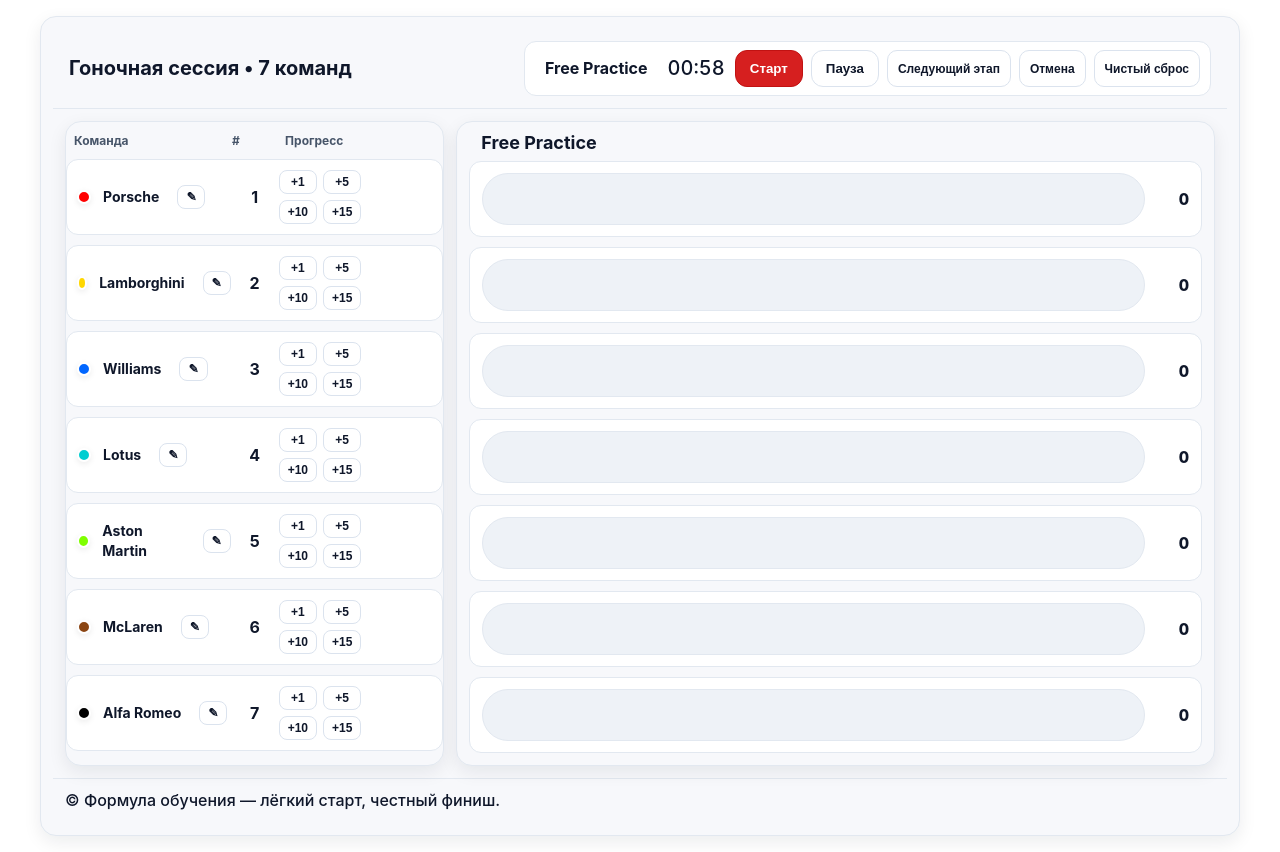
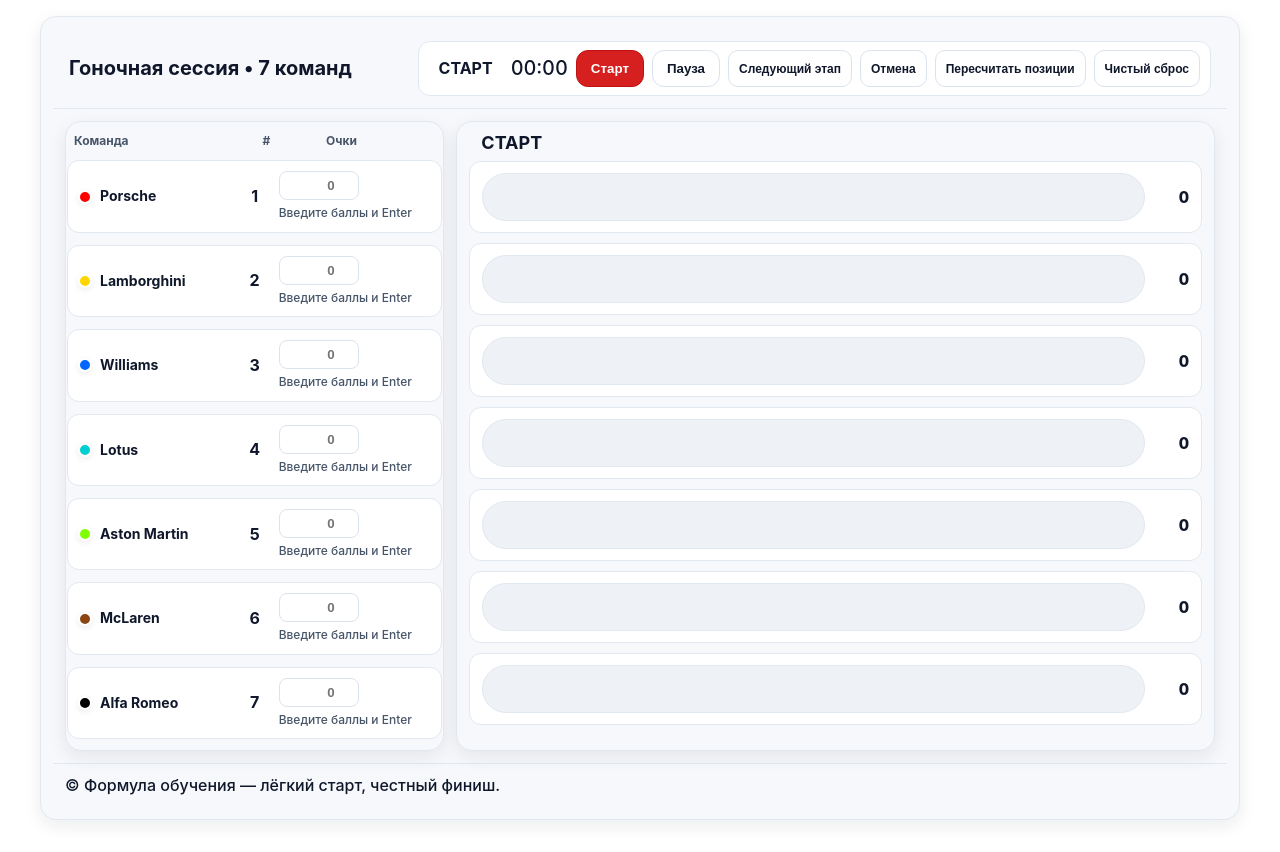
Before and after one commit to scm1ok-source/race, a website: page index.html in a window 1280 px wide. Both pictures are taken after a click on the button "Старт". Drawn offline with Linux system fonts and the light colour scheme.

Commit message:
Update index.html

```diff
--- a/index.html
+++ b/index.html
@@ -7,14 +7,9 @@
 <style>
 :root{
   --card:#f7f8fb; --text:#0f172a; --muted:#475569; --line:#e2e8f0; --accent:#d61f1f; --shadow:0 6px 18px rgba(15,23,42,.08);
-    --c1: #ff0000; /* красный */
-  --c2: #ffd700; /* жёлтый */
-  --c3: #0066ff; /* синий */
-  --c4: #00ced1; /* бирюзовый */
-  --c5: #7fff00; /* салатовый */
-  --c6: #8b4513; /* коричневый */
-  --c7: #000000; /* чёрный */
   --row-gap:10px; --row-pad-v:12px;
+  /* 7 цветов */
+  --c1:#ff0000; --c2:#ffd700; --c3:#0066ff; --c4:#00ced1; --c5:#7fff00; --c6:#8b4513; --c7:#000000;
 }
 *{box-sizing:border-box}
 body{margin:0;background:#fff;color:var(--text);font:500 16px/1.45 Inter,system-ui,Segoe UI,Roboto,Arial}
@@ -33,7 +28,7 @@
 @media(max-width:960px){.grid{grid-template-columns:1fr}}
 
 /* панель этапа */
-.flag{display:flex;gap:10px;align-items:center;background:#fff;border:1px solid var(--line);border-radius:12px;padding:8px 10px}
+.flag{display:flex;gap:8px;align-items:center;background:#fff;border:1px solid var(--line);border-radius:12px;padding:8px 10px}
 .stage-pill{padding:4px 10px;border-radius:999px;background:transparent;border:none;font-weight:700;color:var(--text)}
 .timer{font-variant-numeric:tabular-nums;font-size:20px}
 
@@ -43,17 +38,12 @@
 .table thead th{font-size:12px;color:var(--muted);text-align:left;padding:0 8px}
 .row{display:grid;grid-template-columns:minmax(120px,1fr) 48px 1fr;align-items:center;background:#fff;border:1px solid var(--line);border-radius:12px;padding:10px}
 .name{display:flex;align-items:center;gap:8px;font-weight:700;font-size:14px}
-.name .title{padding:2px 4px;border-radius:6px}
-.name .edit{border:1px dashed #cbd5e1;background:#fff;padding:2px 6px;border-radius:8px;font-size:12px;cursor:text;min-width:48px}
-.editBtn{margin-left:6px;border-radius:8px;padding:4px 8px;font-size:12px}
 .pos{text-align:center;font-weight:700}
+.progressCell{display:flex;flex-direction:column;align-items:flex-start;gap:4px}
+.pointsBox input{width:80px;padding:6px 8px;border:1px solid #dbe3ee;border-radius:8px;font-weight:700;text-align:right}
+.hint{color:var(--muted);font-size:12px}
 
-/* только кнопки в колонке Прогресс */
-.progressCell{display:flex;flex-wrap:wrap;gap:6px}
-.btns{display:grid;grid-template-columns:repeat(2, max-content);gap:6px}
-.btns .small{padding:4px 8px;border-radius:8px}
-
-/* правая колонка — заголовок без подложки + бары */
+/* правая колонка — бары */
 .stagePanel{padding:12px}
 .chart-header{background:transparent;border:none;border-radius:0;padding:0 12px;display:flex;align-items:center;font-weight:800}
 .chart-header h2{margin:0;font-size:18px}
@@ -64,9 +54,8 @@
 .meter>span{display:block;height:100%;width:0;transition:width .5s ease}
 .val{margin-left:10px;min-width:34px;text-align:right;font-variant-numeric:tabular-nums;font-weight:800}
 
-/* footer и прочее */
+/* footer */
 .footer{padding:10px 12px;border-top:1px solid var(--line);display:flex;justify-content:space-between;align-items:center}
-.hidden{display:none}
 .bonus{position:absolute;pointer-events:none;font-size:22px;filter:drop-shadow(0 2px 6px rgba(0,0,0,.25))}
 .container-relative{position:relative}
 #bonusLayer{position:absolute;inset:0;pointer-events:none}
@@ -78,13 +67,14 @@
     <h1>Гоночная сессия • 7 команд</h1>
     <div class="flag">
       <span class="stage-pill" id="stageName">СТАРТ</span>
-      <span class="timer" id="timer">05:00</span>
+      <span class="timer" id="timer">00:00</span>
       <div class="controls">
         <button id="btnStart" class="primary">Старт</button>
         <button id="btnPause">Пауза</button>
-        <button id="btnNext" class="small">Следующий этап</button>
-        <button id="btnUndo" class="small">Отмена</button>
-        <button id="btnHard" class="small">Чистый сброс</button>
+        <button id="btnNext"  class="small">Следующий этап</button>
+        <button id="btnUndo"  class="small">Отмена</button>
+        <button id="btnRank"  class="small">Пересчитать позиции</button>
+        <button id="btnHard"  class="small">Чистый сброс</button>
       </div>
     </div>
   </div>
@@ -93,7 +83,7 @@
     <!-- Левая колонка -->
     <div class="section card container-relative">
       <table class="table" aria-live="polite">
-        <thead><tr><th>Команда</th><th>#</th><th>Прогресс</th></tr></thead>
+        <thead><tr><th>Команда</th><th>#</th><th>Очки</th></tr></thead>
         <tbody id="tbody"></tbody>
       </table>
       <div id="bonusLayer"></div>
@@ -111,117 +101,49 @@
 
 <script>
 (()=>{"use strict";
-const STORAGE_KEY="race_bars_state_clean_1";
+/* === Конфигурация === */
+const STORAGE_KEY="race_state_vfinal_sync";
 const COLORS=["var(--c1)","var(--c2)","var(--c3)","var(--c4)","var(--c5)","var(--c6)","var(--c7)"];
 const DEFAULT_NAMES=["Porsche","Lamborghini","Williams","Lotus","Aston Martin","McLaren","Alfa Romeo"];
-const STAGES=[{name:"Free Practice",sec:60},{name:"Qualifying 1",sec:20},{name:"Qualifying 1.2",sec:10},{name:"Qualifying 2",sec:20},{name:"Qualifying 2.2",sec:10},{name:"Qualifying 3",sec:20},{name:"Qualifying 3.2",sec:10},{name:"Qualifying 4",sec:20},{name:"Qualifying 4.2",sec:10},{name:"Qualifying 5",sec:20},{name:"Qualifying 5.2",sec:10},{name:"Qualifying 6",sec:20},{name:"Qualifying 6.2",sec:10},{name:"Qualifying 7",sec:20},{name:"Qualifying 7.2",sec:10},{name:"Race",sec:480},{name:"Pit Stop",sec:120},{name:"ФИНИШ",sec:0}];
+const STAGES=[{name:"СТАРТ",sec:0},{name:"ЗАЕЗД 1",sec:120},{name:"ЗАЕЗД 3",sec:480},{name:"ФИНИШ",sec:0}];
 
 const $=s=>document.querySelector(s);
 const tbody=$("#tbody"), stageName=$("#stageName"), timerEl=$("#timer");
-const btnStart=$("#btnStart"), btnPause=$("#btnPause"), btnNext=$("#btnNext"), btnUndo=$("#btnUndo"), btnHard=$("#btnHard");
-const stageChart=$("#stageChart"), chartHeader=$("#chartHeader"), stageTitle=$("#stageTitle"), bonusLayer=$("#bonusLayer");
+const btnStart=$("#btnStart"), btnPause=$("#btnPause"), btnNext=$("#btnNext"), btnUndo=$("#btnUndo"), btnHard=$("#btnHard"), btnRank=$("#btnRank");
+const stageChart=$("#stageChart"), stageTitle=$("#stageTitle"), bonusLayer=$("#bonusLayer"), chartHeader=$("#chartHeader");
 
 function fresh(){
-  return {teams:DEFAULT_NAMES.map((n,i)=>({id:i,name:n,color:COLORS[i],pts:0})),stage:0,remain:STAGES[0].sec,history:[]}
+  return {teams:DEFAULT_NAMES.map((n,i)=>({id:i,name:n,color:COLORS[i],pts:0})),
+          order:[0,1,2,3,4,5,6], stage:0, remain:STAGES[0].sec, history:[]};
 }
 function load(){
   try{
     const d=JSON.parse(localStorage.getItem(STORAGE_KEY)||"null");
     if(!d||!Array.isArray(d.teams)||d.teams.length!==DEFAULT_NAMES.length) return fresh();
-    d.teams=d.teams.map((t,i)=>({id:i,name:(t?.name??DEFAULT_NAMES[i]).toString().slice(0,40),color:COLORS[i],pts:Number(t?.pts)||0}));
+    d.teams=d.teams.map((t,i)=>({id:i,name:DEFAULT_NAMES[i],color:COLORS[i],pts:Number(t?.pts)||0}));
+    if(!Array.isArray(d.order)||d.order.length!==d.teams.length) d.order=d.teams.map(t=>t.id);
     if(typeof d.stage!=="number") d.stage=0;
     if(typeof d.remain!=="number") d.remain=STAGES[d.stage].sec;
     if(!Array.isArray(d.history)) d.history=[];
     return d;
-  }catch{ return fresh() }
+  }catch{return fresh()}
 }
 function save(){localStorage.setItem(STORAGE_KEY,JSON.stringify(state))}
+let state=load(); let running=false; let last=performance.now();
 
-let state=load(); let running=false,last=performance.now();
+/* Утилиты */
 const fmt=s=>{s=Math.max(0,s|0);return String((s/60|0)).padStart(2,"0")+":"+String(s%60|0).padStart(2,"0")};
-const sorted=()=>[...state.teams].sort((a,b)=>b.pts-a.pts);
-function beep(f=880,d=120){try{const a=new (window.AudioContext||window.webkitAudioContext)(),o=a.createOscillator(),g=a.createGain();o.type="square";o.frequency.value=f;g.gain.value=.05;o.connect(g);g.connect(a.destination);o.start();setTimeout(()=>{o.stop();a.close()},d)}catch{}}
-function stageBeep(){beep(660,120);setTimeout(()=>beep(880,150),160);setTimeout(()=>beep(520,180),360)}
-
-/* === Редактор имени === */
-function attachNameEditor(container, team){
-  // клик по имени — инлайн-редактор
-  function startEdit(){
-    if(container.dataset.editing==="1") return;
-    container.dataset.editing="1";
-    const current=team.name;
-    const input=document.createElement("input");
-    input.type="text"; input.value=current; input.maxLength=40;
-    input.className="edit"; input.size=Math.max(8, current.length);
-    container.replaceChildren(container.querySelector(".badge"), input);
-    input.focus(); input.select();
-    function finish(commit){
-      container.dataset.editing="0";
-      const newName=commit ? input.value.trim() : current;
-      team.name = newName || current;
-      save(); render(); // перерисуем строку с нормальным видом
-    }
-    input.addEventListener("keydown",e=>{
-      if(e.key==="Enter") finish(true);
-      if(e.key==="Escape") finish(false);
-    });
-    input.addEventListener("blur",()=>finish(true));
-  }
-  const title=container.querySelector(".title");
-  const btn=container.querySelector(".editBtn");
-  title.addEventListener("click", startEdit);
-  title.addEventListener("dblclick", startEdit);
-  btn.addEventListener("click", startEdit);
+const teamsByOrder=()=>state.order.map(id=>state.teams.find(t=>t.id===id));
+const leaderPts=()=>Math.max(1,...state.teams.map(t=>t.pts),1);
+function flare(hostEl,emoji){
+  const r=hostEl.getBoundingClientRect(),h=bonusLayer.getBoundingClientRect();
+  const b=document.createElement("div"); b.className="bonus"; b.textContent=emoji;
+  b.style.left=(r.left-h.left+r.width-60)+"px"; b.style.top=(r.top-h.top-8)+"px";
+  bonusLayer.appendChild(b);
+  b.animate([{transform:"translateY(0)",opacity:1},{transform:"translateY(-26px)",opacity:0}],{duration:650,easing:"ease-out"}).onfinish=()=>b.remove();
 }
 
-/* левая таблица */
-function updateBoard(){
-  const s=sorted();
-  tbody.innerHTML="";
-  s.forEach((t,idx)=>{
-    const tr=document.createElement("tr"); const td=document.createElement("td"); td.colSpan=3; td.style.padding="0";
-    const row=document.createElement("div"); row.className="row";
-
-    const name=document.createElement("div"); name.className="name";
-    const dot=document.createElement("span"); dot.className="badge"; dot.style.background=t.color;
-    const title=document.createElement("span"); title.className="title"; title.textContent=t.name;
-    const edit=document.createElement("button"); edit.className="small editBtn"; edit.type="button"; edit.textContent="✎";
-    name.append(dot, title, edit);
-
-    const pos=document.createElement("div"); pos.className="pos"; pos.textContent=idx+1;
-
-    const cell=document.createElement("div"); cell.className="progressCell";
-    const btns=document.createElement("div"); btns.className="btns";
-    ["+1","+5","+10","+15"].forEach(v=>{
-      const b=document.createElement("button"); b.className="small"; b.textContent=v;
-      b.onclick=()=>{add(t.id,parseInt(v)); spark(row, v==="+15"?"🟡":(v==="+10"?"⚡":(v==="+5"?"✨":"➕")));};
-      btns.appendChild(b);
-    });
-    cell.append(btns);
-
-    row.append(name,pos,cell); td.appendChild(row); tr.appendChild(td); tbody.appendChild(tr);
-
-    // подключаем редактор
-    attachNameEditor(name, t);
-  });
-}
-
-/* правая колонка — заголовок без подложки + БАРЫ + очки */
-function updateChart(){
-  stageTitle.textContent=STAGES[state.stage].name;
-  const s=sorted(); const leader=Math.max(1,...s.map(t=>t.pts),1);
-  stageChart.innerHTML="";
-  s.forEach(t=>{
-    const row=document.createElement("div"); row.className="chart-row";
-    const m=document.createElement("div"); m.className="meter";
-    const f=document.createElement("span"); f.style.background=t.color; f.style.width=(t.pts/leader*100).toFixed(1)+"%"; m.appendChild(f);
-    const v=document.createElement("div"); v.className="val"; v.textContent=t.pts;
-    row.append(m,v); stageChart.appendChild(row);
-  });
-  syncHeaderHeight(); syncRowHeights();
-}
-
-/* выравнивание высот */
+/* СИНХРОНИЗАЦИЯ ВЫСОТ */
 function syncHeaderHeight(){
   const thead=document.querySelector(".table thead");
   const h=thead?thead.getBoundingClientRect().height:0;
@@ -240,28 +162,93 @@
   });
 }
 
-/* эффекты */
-function spark(host,emoji){
-  const r=host.getBoundingClientRect(), h=bonusLayer.getBoundingClientRect();
-  const b=document.createElement("div"); b.className="bonus"; b.textContent=emoji;
-  b.style.left=(r.left-h.left+r.width-60)+"px"; b.style.top=(r.top-h.top-8)+"px";
-  bonusLayer.appendChild(b);
-  b.animate([{transform:"translateY(0)",opacity:1},{transform:"translateY(-26px)",opacity:0}],{duration:650,easing:"ease-out"}).onfinish=()=>b.remove();
+/* Левая колонка */
+function updateBoard(){
+  const ordered=teamsByOrder();
+  tbody.innerHTML="";
+  ordered.forEach((t,idx)=>{
+    const tr=document.createElement("tr"); const td=document.createElement("td"); td.colSpan=3;
+    const row=document.createElement("div"); row.className="row";
+
+    const name=document.createElement("div"); name.className="name";
+    const dot=document.createElement("span"); dot.className="badge"; dot.style.background=t.color;
+    const title=document.createElement("span"); title.textContent=t.name;
+    name.append(dot,title);
+
+    const pos=document.createElement("div"); pos.className="pos"; pos.textContent=idx+1;
+
+    const cell=document.createElement("div"); cell.className="progressCell";
+    const box=document.createElement("div"); box.className="pointsBox";
+    const inp=document.createElement("input"); inp.type="number"; inp.step="1"; inp.placeholder="0";
+    inp.addEventListener("keydown",e=>{
+      if(e.key==="Enter"){ applyDelta(t, parseInt(inp.value||"0",10)||0, row); inp.value=""; }
+    });
+    const hint=document.createElement("div"); hint.className="hint"; hint.textContent="Введите баллы и Enter";
+    box.append(inp); cell.append(box,hint);
+
+    row.append(name,pos,cell); td.appendChild(row); tr.appendChild(td); tbody.appendChild(tr);
+  });
 }
 
-/* логика / таймер / управление */
-function add(id,d){const t=state.teams.find(x=>x.id===id); if(!t) return; t.pts+=d; state.history.push({ts:Date.now(),id,delta:d,stage:state.stage}); save(); render();}
-function undo(){const h=state.history.pop(); if(!h) return; const t=state.teams.find(x=>x.id===h.id); if(t) t.pts=Math.max(0,t.pts-h.delta); save(); render();}
-function next(){if(state.stage<STAGES.length-1){state.stage++;state.remain=STAGES[state.stage].sec;running=false;btnStart.disabled=false;stageBeep();save();render();}}
+/* Правая колонка */
+function updateChart(){
+  stageTitle.textContent=STAGES[state.stage].name;
+  const ordered=teamsByOrder(); const lead=leaderPts();
+  stageChart.innerHTML="";
+  ordered.forEach(t=>{
+    const row=document.createElement("div"); row.className="chart-row";
+    const m=document.createElement("div"); m.className="meter";
+    const f=document.createElement("span"); f.style.background=t.color; f.style.width=(t.pts/lead*100).toFixed(1)+"%"; m.appendChild(f);
+    const v=document.createElement("div"); v.className="val"; v.textContent=t.pts;
+    row.append(m,v); stageChart.appendChild(row);
+  });
+  // критично: выровнять заголовок и строки по высоте
+  syncHeaderHeight(); syncRowHeights();
+}
+
+/* Очки и порядок */
+function applyDelta(team, delta, rowEl){
+  if(!delta) return;
+  team.pts=Math.max(0,team.pts+delta);
+  state.history.push({ts:Date.now(),id:team.id,delta,stage:state.stage});
+  save(); render();
+  flare(rowEl,"⚡");
+}
+function recalcOrder(){
+  const prevOrder=state.order.slice();
+  const byIdIndex=Object.fromEntries(prevOrder.map((id,i)=>[id,i]));
+  const sortedIds=state.teams.map(t=>t.id).sort((a,b)=>{
+    const ta=state.teams[a],tb=state.teams[b];
+    if(tb.pts!==ta.pts) return tb.pts-ta.pts;
+    return byIdIndex[a]-byIdIndex[b];
+  });
+  state.order=sortedIds; save(); render();
+}
+
+/* Таймер/управление */
+function undo(){const h=state.history.pop();if(!h)return;const t=state.teams.find(x=>x.id===h.id);if(t)t.pts=Math.max(0,t.pts-h.delta);save();render();}
+function next(){if(state.stage<STAGES.length-1){state.stage++;state.remain=STAGES[state.stage].sec;running=false;btnStart.disabled=false;save();render();}}
 function hard(){if(confirm("Обнулить все результаты и перезапустить?")){localStorage.removeItem(STORAGE_KEY);location.reload();}}
 
 let tickLast=performance.now();
-function tick(now){if(!running)return;if(now-tickLast>=1000){state.remain--;tickLast=now;timerEl.textContent=fmt(state.remain);if(state.remain<=3&&state.remain>0)beep(900,90);if(state.remain<=0){stageBeep();running=false;btnStart.disabled=false;}save();}requestAnimationFrame(tick);}
+function tick(now){if(!running)return;if(now-tickLast>=1000){state.remain--;tickLast=now;timerEl.textContent=fmt(state.remain);if(state.remain<=0){running=false;btnStart.disabled=false;}save();}requestAnimationFrame(tick);}
 function start(){if(STAGES[state.stage].name==="ФИНИШ")return;running=true;btnStart.disabled=true;tickLast=performance.now();requestAnimationFrame(tick);}
 function pause(){running=false;btnStart.disabled=false;}
 
-function render(){stageName.textContent=STAGES[state.stage].name;timerEl.textContent=fmt(state.remain);updateBoard();updateChart();}
-function boot(){render();btnStart.onclick=start;btnPause.onclick=pause;btnNext.onclick=next;btnUndo.onclick=undo;btnHard.onclick=hard;window.addEventListener("resize",()=>{syncHeaderHeight();syncRowHeights();});}
+/* Рендер и инициализация */
+function render(){
+  stageName.textContent=STAGES[state.stage].name;
+  timerEl.textContent=fmt(state.remain);
+  updateBoard(); updateChart();
+}
+function boot(){
+  render();
+  btnStart.onclick=start; btnPause.onclick=pause; btnNext.onclick=next; btnUndo.onclick=undo; btnHard.onclick=hard; btnRank.onclick=recalcOrder;
+  // пересинхронизация при ресайзе / изменении шрифтов
+  window.addEventListener("resize",()=>{syncHeaderHeight(); syncRowHeights();});
+  // немного отложенная синхронизация после первого рендера (на случай поздней отрисовки шрифтов)
+  setTimeout(()=>{syncHeaderHeight(); syncRowHeights();}, 50);
+}
 document.readyState==="loading"?document.addEventListener("DOMContentLoaded",boot):boot();
 })();
 </script>
```
